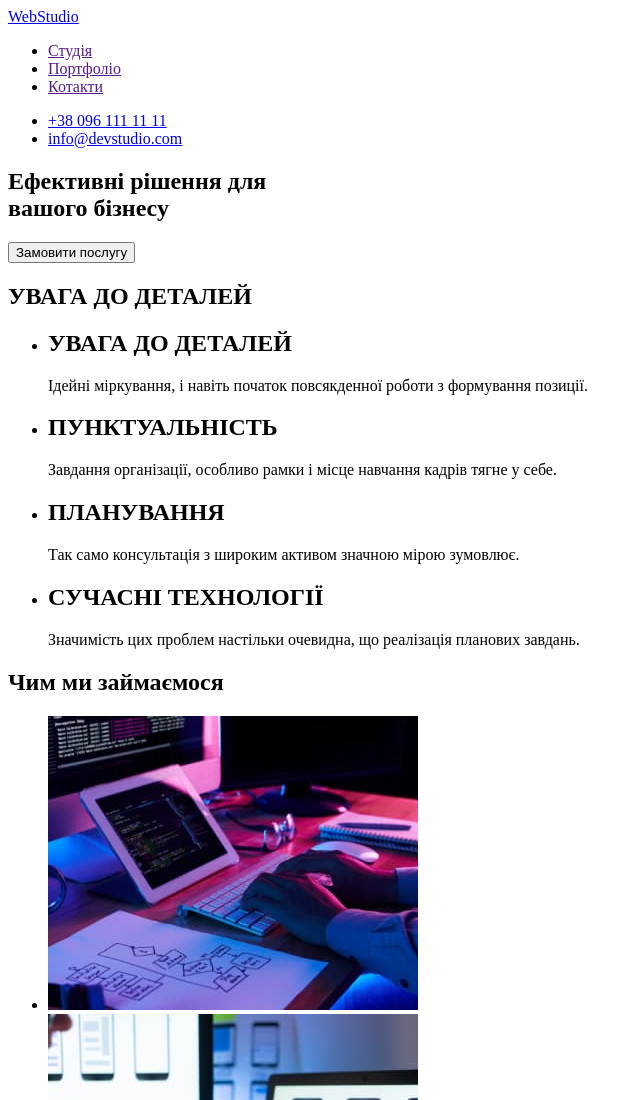
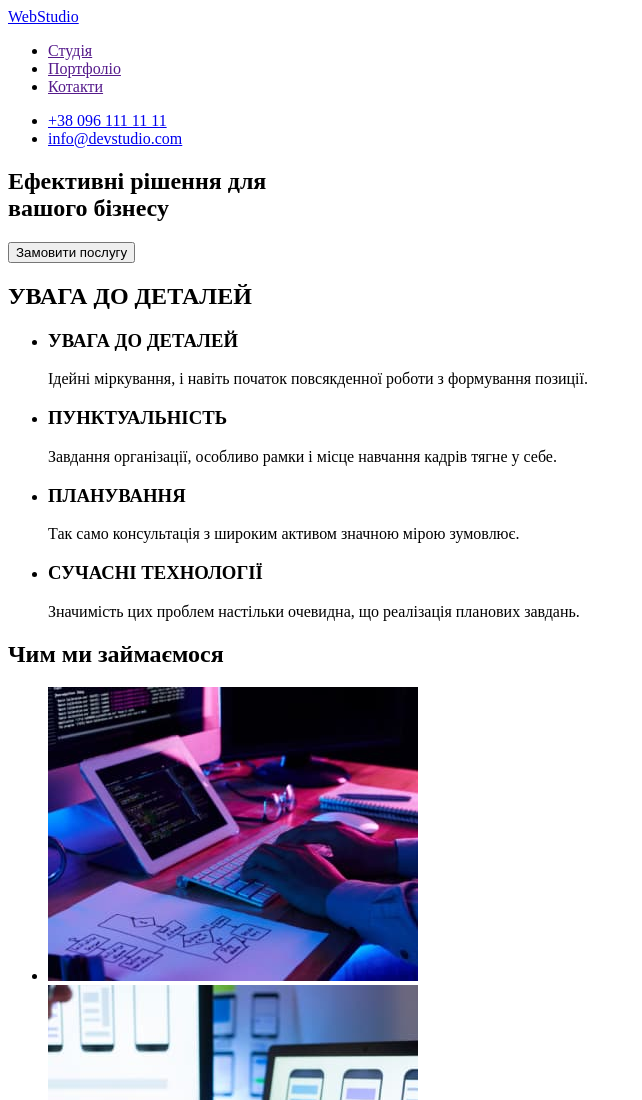
Before and after one commit to Rikedrik/goit-markup-hw-01, a plain HTML site: page index.html in a window 1280 px wide. Shown: the top 1100 px of the page, without its empty margins (0-642 px from the left). Drawn offline with Linux system fonts and the light colour scheme.

Commit message:
правки

```diff
--- a/index.html
+++ b/index.html
@@ -37,22 +37,23 @@
             <h2>УВАГА ДО ДЕТАЛЕЙ</h2>
             <ul>
                 <li>
-                    <h2>УВАГА ДО ДЕТАЛЕЙ</h2>
+                    <h3>УВАГА ДО ДЕТАЛЕЙ</h3>
                     <p>Ідейні міркування, і навіть початок повсякденної роботи з формування позиції.</p>
                 </li>
                 <li>
-                    <h2>ПУНКТУАЛЬНІСТЬ</h2>
+                    <h3>ПУНКТУАЛЬНІСТЬ</h3>
                     <p>Завдання організації, особливо рамки і місце навчання кадрів тягне у себе.</p>
                 </li>
                 <li>
-                    <h2>ПЛАНУВАННЯ</h2>
+                    <h3>ПЛАНУВАННЯ</h3>
                     <p>Так само консультація з широким активом значною мірою зумовлює.</p>
                 </li>
                 <li>
-                    <h2>СУЧАСНІ ТЕХНОЛОГІЇ</h2>
+                    <h3>СУЧАСНІ ТЕХНОЛОГІЇ</h3>
                     <p>Значимість цих проблем настільки очевидна, що реалізація планових завдань.</p>
                 </li>
             </ul>
+        </section>
 
         <section>
             <h2>Чим ми займаємося</h2>
@@ -63,9 +64,6 @@
             </ul>
         </section>
 
-        </section>
-
-        <!--наша команда-->
         <section>
             <!--Наша команда-->
             <h2>Наша команда</h2>
```
